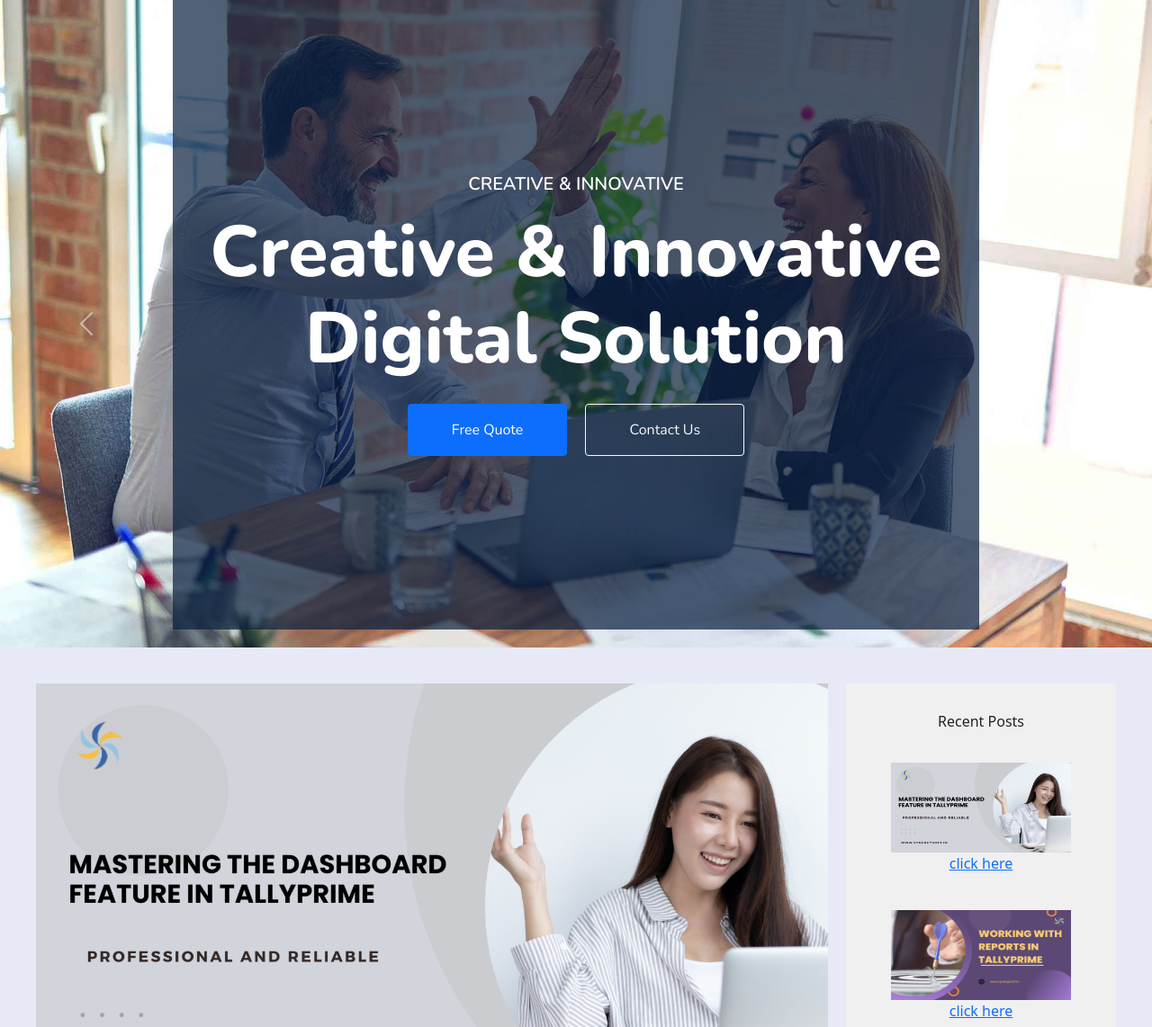
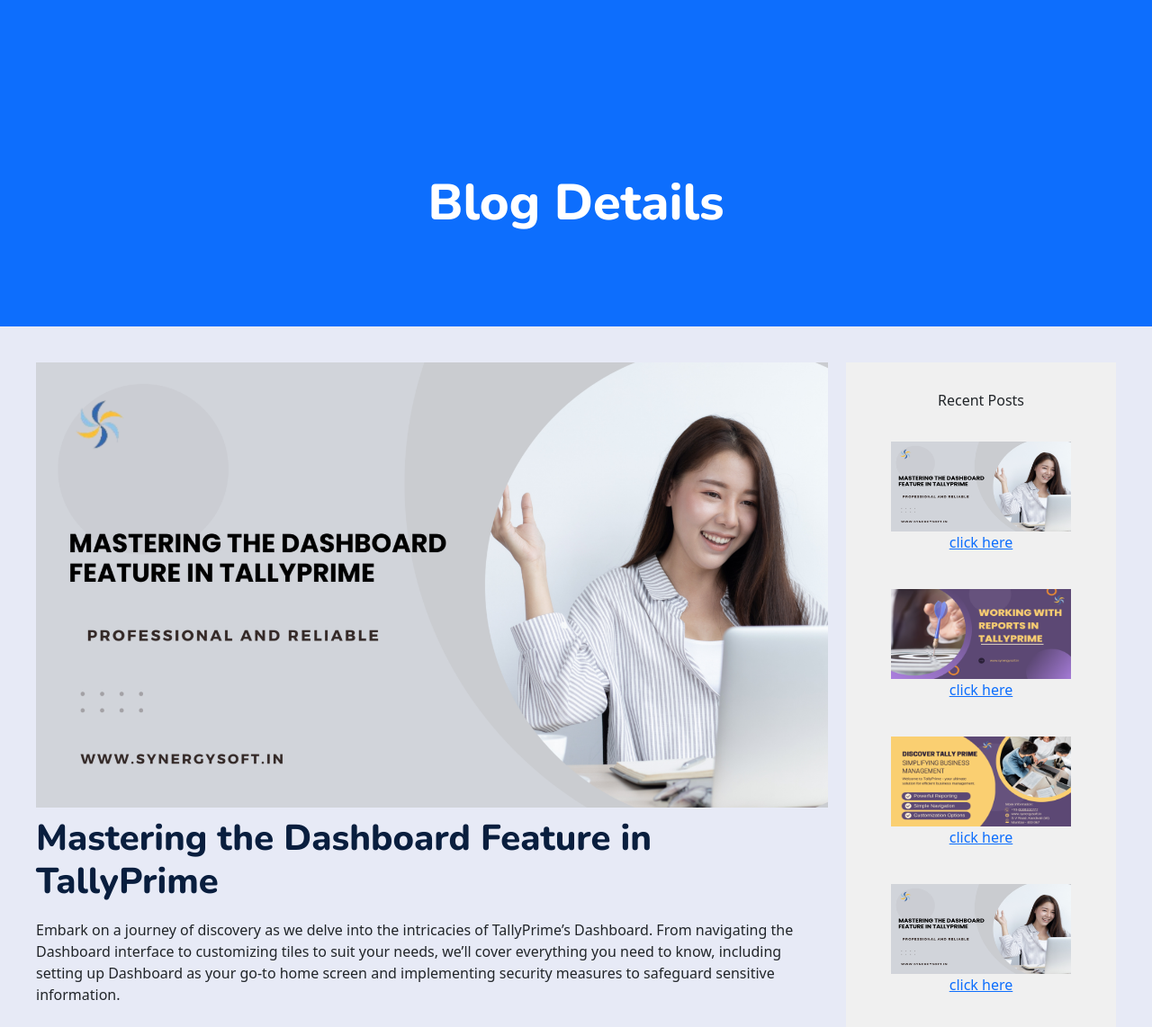
Before and after one commit to Shreenu07/Django-Testing, a Django app: page /blogdetails/ in a window 1280 px wide. Shown: the part 143-1285 px from the top of the page at 90% size. Run offline with Django 5.2, Linux system fonts and the light colour scheme; some libraries are stand-ins or nearby versions.

Commit message:
fourth commit

```diff
--- a/AjayInfoApp/templates/blogdetails.html
+++ b/AjayInfoApp/templates/blogdetails.html
@@ -1,5 +1,16 @@
 <!-- loading static and including navbar start -->
 {% load static %} {% include 'navbar.html' %}
+<div class="container-fluid bg-primary py-5 bg-header-services" >
+  <div class="row py-5">
+      <div class="col-12 pt-lg-5 mt-lg-5 text-center">
+          <h1 class="display-4 text-white animated zoomIn">Blog Details</h1>
+          <!-- <a href="" class="h5 text-white">Home</a>
+          <i class="far fa-circle text-white px-2"></i>
+          <a href="" class="h5 text-white">Services</a> -->
+      </div>
+  </div>
+</div>
+</div>
 <!-- loading static and including navbar end -->
 
 <!-- styling start -->
--- a/AjayInfoApp/templates/blogdetails2.html
+++ b/AjayInfoApp/templates/blogdetails2.html
@@ -1,5 +1,8 @@
 <!-- loading static and including navbar start -->
 {% load static %} {% include 'navbar.html' %}
+<div class="col-12 pt-lg-5 mt-lg-5 text-center">
+  <h1 class="display-4 text-white animated zoomIn">Blog Details</h1>
+</div>
 <!-- loading static and including navbar end -->
 
 <!-- styling start -->
--- a/AjayInfoApp/templates/index.html
+++ b/AjayInfoApp/templates/index.html
@@ -47,6 +47,7 @@
 <!-- Topbar and Navbar starts here -->
 
 {%include 'navbar.html'%}
+{%include 'carousel.html'%}
 
 <!-- Topbar and Navbar ends here -->
 
--- a/AjayInfoApp/templates/navbar.html
+++ b/AjayInfoApp/templates/navbar.html
@@ -225,43 +225,10 @@
         </div>
     </nav>
 
-    <div id="header-carousel" class="carousel slide carousel-fade" data-bs-ride="carousel">
-        <div class="carousel-inner">
-            <div class="carousel-item active">
-                <img class="w-100" src="{% static 'img/carousel-1.jpg' %}" alt="Image">
-                <div class="carousel-caption d-flex flex-column align-items-center justify-content-center">
-                    <div class="p-3" style="max-width: 900px;">
-                        <h5 class="text-white text-uppercase mb-3 animated slideInDown">Creative & Innovative</h5>
-                        <h1 class="display-1 text-white mb-md-4 animated zoomIn">Creative & Innovative Digital Solution</h1>
-                        <a href="/quotes" class="btn btn-primary py-md-3 px-md-5 me-3 animated slideInLeft">Free Quote</a>
-                        <a href="/contact" class="btn btn-outline-light py-md-3 px-md-5 animated slideInRight">Contact Us</a>
-                    </div>
-                </div>
-            </div>
-            <div class="carousel-item">
-                <img class="w-100" src="{% static 'img/carousel-2.jpg' %}" alt="Image">
-                <div class="carousel-caption d-flex flex-column align-items-center justify-content-center">
-                    <div class="p-3" style="max-width: 900px;">
-                        <h5 class="text-white text-uppercase mb-3 animated slideInDown">Creative & Innovative</h5>
-                        <h1 class="display-1 text-white mb-md-4 animated zoomIn">Creative & Innovative Digital Solution</h1>
-                        <a href="/quotes" class="btn btn-primary py-md-3 px-md-5 me-3 animated slideInLeft">Free Quote</a>
-                        <a href="/contact" class="btn btn-outline-light py-md-3 px-md-5 animated slideInRight">Contact Us</a>
-                    </div>
-                </div>
-            </div>
-        </div>
-        <button class="carousel-control-prev" type="button" data-bs-target="#header-carousel"
-            data-bs-slide="prev">
-            <span class="carousel-control-prev-icon" aria-hidden="true"></span>
-            <span class="visually-hidden">Previous</span>
-        </button>
-        <button class="carousel-control-next" type="button" data-bs-target="#header-carousel"
-            data-bs-slide="next">
-            <span class="carousel-control-next-icon" aria-hidden="true"></span>
-            <span class="visually-hidden">Next</span>
-        </button>
-    </div>
-</div>
+
+
+
+
 <!-- Navbar & Carousel End -->
 
 <script src="https://code.jquery.com/jquery-3.6.0.min.js"></script>
```
Also changed, not shown: AjayInfoApp/templates/blogdetails1.html (+11 -0 lines), AjayInfoApp/templates/carousel.html (added, +42 -0 lines), AjayInfoApp/templates/datafilling.html (+12 -0 lines).
